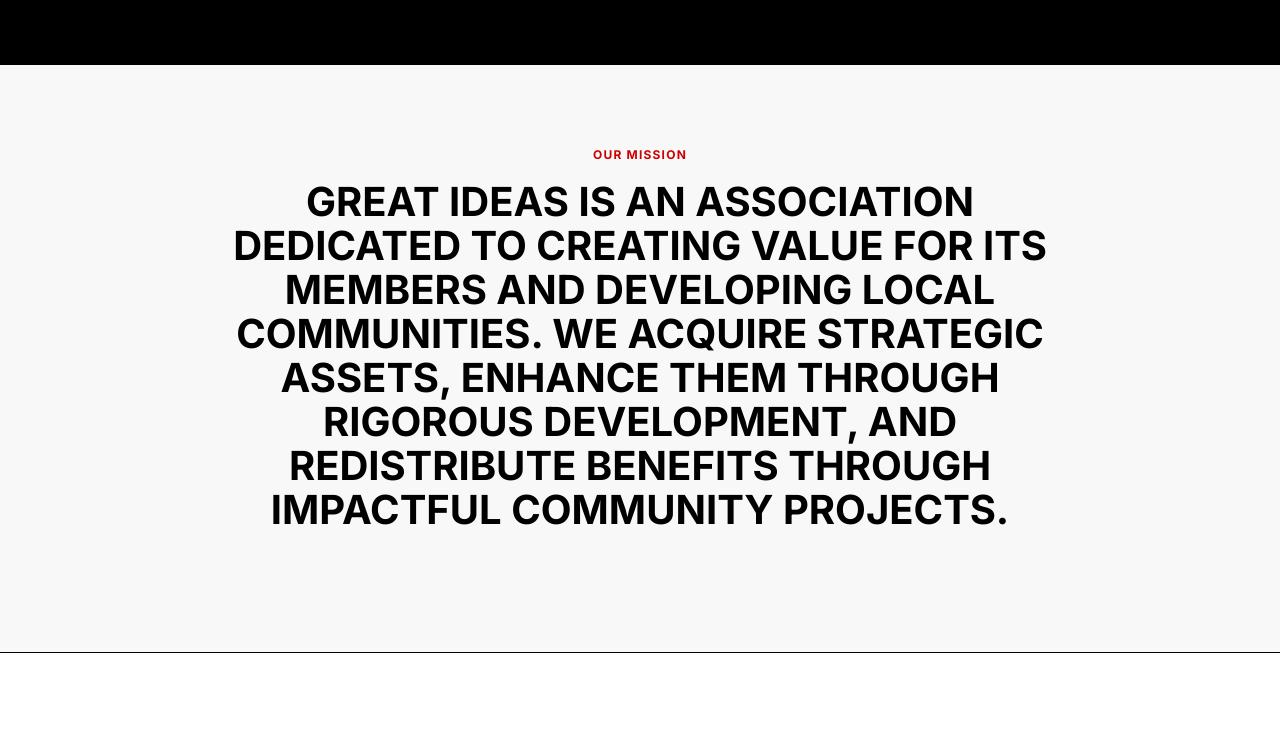
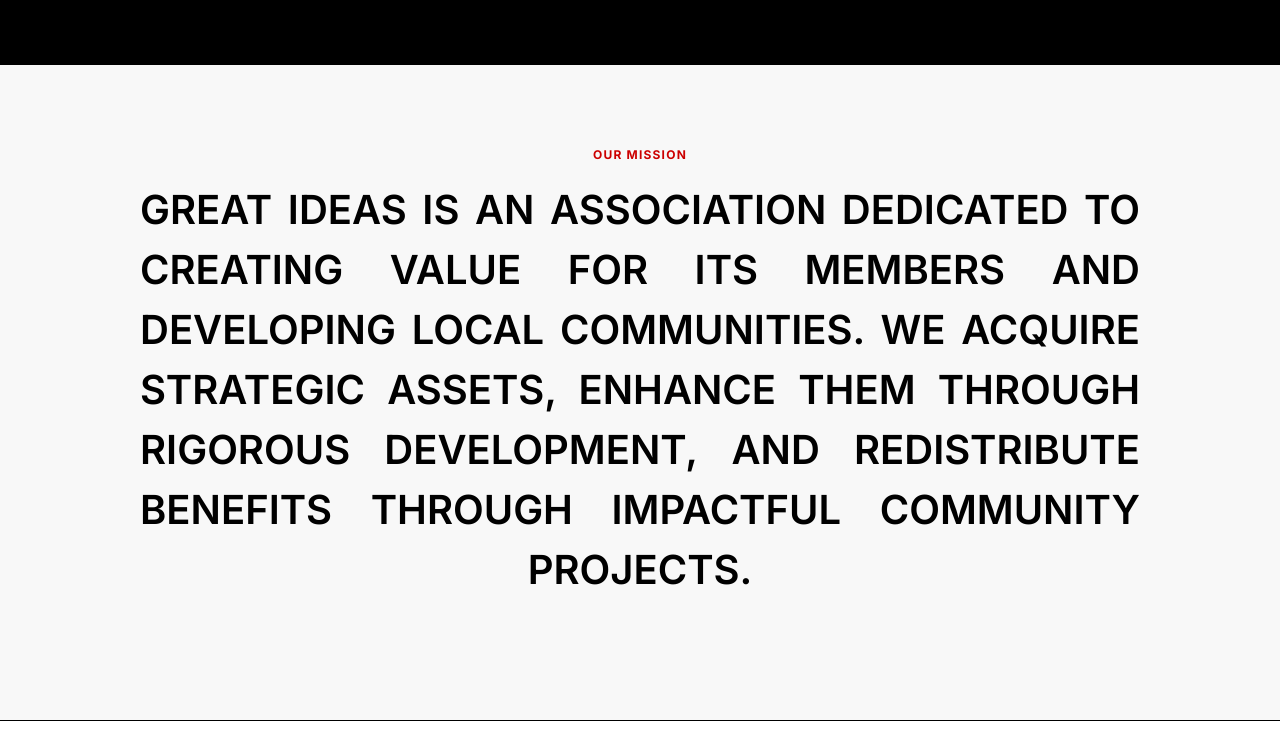
Before and after one commit to gsouleman/Great-Ideas, a React (Vite) app: page / in a window 1280 px wide. Shown: the part 570-1321 px from the top of the page. Built offline with nearby package versions, Linux system fonts and the light colour scheme.

Commit message:
style(LandingPage): improve Mission section typography

```diff
--- a/src/components/LandingPage.tsx
+++ b/src/components/LandingPage.tsx
@@ -137,7 +137,16 @@ const LandingPage: React.FC<LandingPageProps> = ({ onLoginClick, language }) =>
                         <h2 style={{ fontSize: 'var(--font-size-xs)', fontWeight: 900, color: '#CC0000', textTransform: 'uppercase', marginBottom: 'var(--spacing-md)', letterSpacing: '0.1em' }}>
                             {text.about.title}
                         </h2>
-                        <p style={{ fontSize: 'var(--font-size-3xl)', fontWeight: 800, lineHeight: 1.1, margin: '0 auto', textTransform: 'uppercase', maxWidth: '900px' }}>
+                        <p style={{
+                            fontSize: 'var(--font-size-3xl)',
+                            fontWeight: 600,
+                            lineHeight: 1.5,
+                            margin: '0 auto',
+                            textTransform: 'uppercase',
+                            maxWidth: '1000px',
+                            textAlign: 'justify',
+                            textAlignLast: 'center'
+                        }}>
                             {text.about.content}
                         </p>
                     </div>
```
